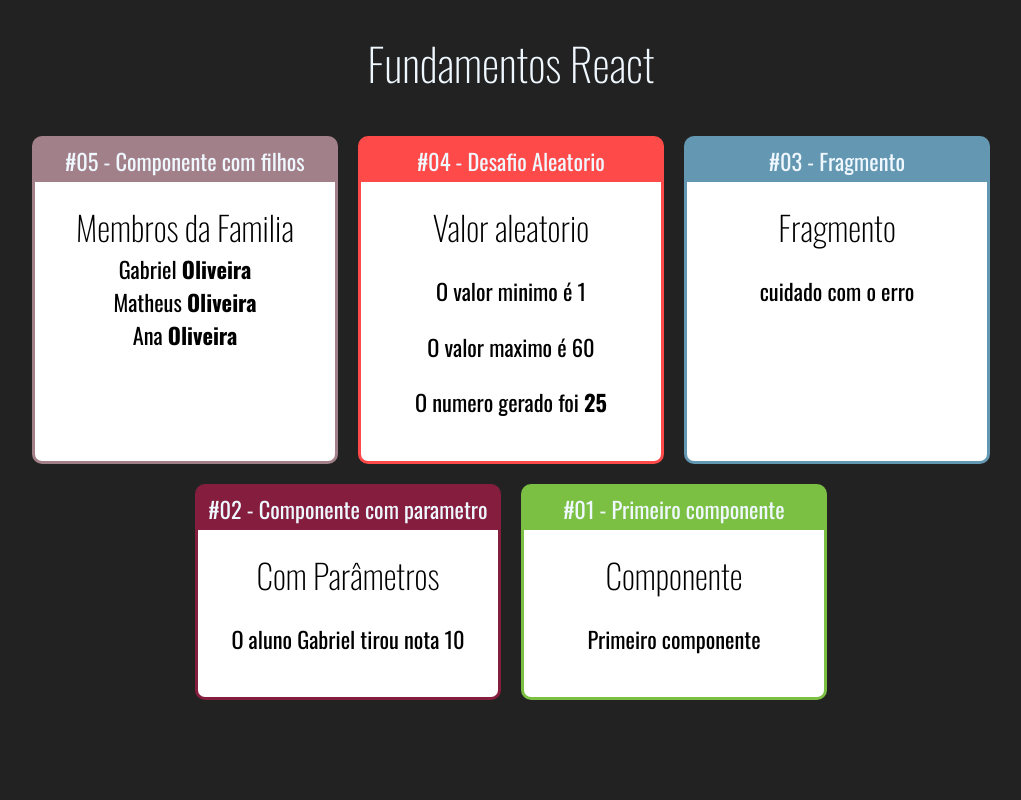
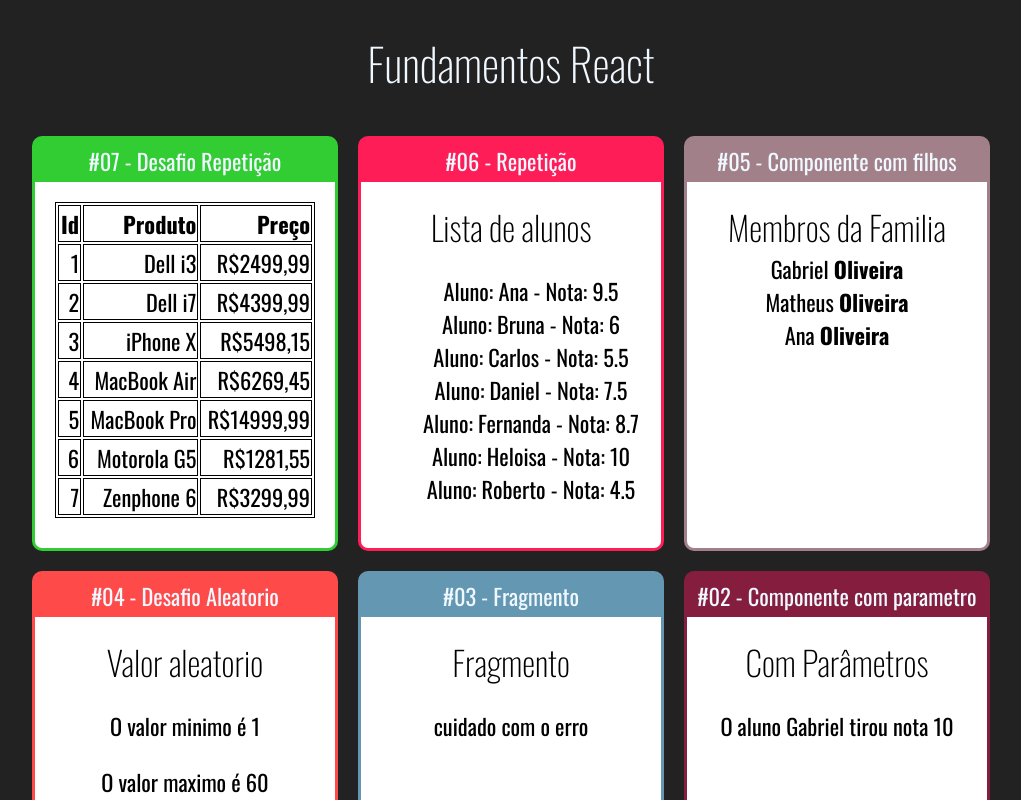
Before and after one commit to prgoliveira/React-COD3R, a React (Create React App) app in the folder fundamentos-react/: page / in a window 1280 px wide. Shown: the top 800 px of the page, without its empty margins (129-1150 px from the left). Built offline with nearby package versions, Linux system fonts and the light colour scheme.

Commit message:
Fazendo o desafio das repetiçoes

```diff
--- a/fundamentos-react/src/App.jsx
+++ b/fundamentos-react/src/App.jsx
@@ -2,6 +2,8 @@
 
 import './App.css'
 
+import ListaProdutos from './components/repeticao/ListaProdutos'
+import ListaAlunos from './components/repeticao/ListaAlunos'
 import FamiliaMembro from './components/basic/FamiliaMembro'
 import Familia from './components/basic/Familia'
 import Card from './components/layout/Card'
@@ -21,11 +23,19 @@
 
             <div className="Cards" >
 
+                <Card titulo="#07 - Desafio Repetição" color="#32CD32" >
+                    <ListaProdutos></ListaProdutos>
+                </Card>
+
+                <Card titulo="#06 - Repetição" color="#ff1d58" >
+                    <ListaAlunos></ListaAlunos>
+                </Card>
+
                 <Card titulo="#05 - Componente com filhos" color="#a28089" >
                     <Familia sobrenome="Oliveira">
-                        <FamiliaMembro nome="Gabriel"/>
-                        <FamiliaMembro nome="Matheus"/>
-                        <FamiliaMembro nome="Ana"/>
+                        <FamiliaMembro nome="Gabriel" />
+                        <FamiliaMembro nome="Matheus" />
+                        <FamiliaMembro nome="Ana" />
                     </Familia>
                 </Card>
 
--- /dev/null
+++ b/fundamentos-react/src/components/repeticao/ListaAlunos.jsx
@@ -0,0 +1,21 @@
+import React from 'react'
+import alunos from '../../data/alunos'
+
+export default props => {
+
+    const listaAlunos = alunos.map((aluno) => {
+        return (
+            <li key={aluno.id}>Aluno: {aluno.aluno} - Nota: {aluno.nota} </li>
+        )
+    })
+
+    return (
+        <div>
+            <h2>Lista de alunos</h2>
+            <ul style={ {listStyle: 'none'} }>
+                {listaAlunos}
+            </ul>
+        </div>
+    )
+
+}
--- /dev/null
+++ b/fundamentos-react/src/components/repeticao/ListaProdutos.css
@@ -0,0 +1,7 @@
+table{
+  width: 100%;
+}
+table, th, td {
+    border: 1px solid black;
+    text-align: end;
+  }
--- /dev/null
+++ b/fundamentos-react/src/components/repeticao/ListaProdutos.jsx
@@ -0,0 +1,31 @@
+import React from 'react'
+import produtos from '../../data/produtos'
+import './ListaProdutos.css'
+
+export default props => {
+
+    const listaProdutos = produtos.map((produto) => {
+        return (
+            <tr key={produto.id}>
+                <td>{produto.id}</td>
+                <td>{produto.produto}</td>
+                <td>R${produto.preco.toFixed(2).replace('.', ',')}</td>
+            </tr>
+        )
+    })
+
+    return (
+
+        <table>
+            <thead>
+                <th>Id</th>
+                <th>Produto</th>
+                <th>Preço</th>
+            </thead>
+            <tbody>
+                {listaProdutos}
+            </tbody>
+        </table>
+    )
+
+}
--- /dev/null
+++ b/fundamentos-react/src/data/alunos.js
@@ -0,0 +1,9 @@
+export default [
+    { id: 1, aluno: 'Ana', nota: 9.5 },
+    { id: 2, aluno: 'Bruna', nota: 6.0 },
+    { id: 3, aluno: 'Carlos', nota: 5.5 },
+    { id: 4, aluno: 'Daniel', nota: 7.5 },
+    { id: 5, aluno: 'Fernanda', nota: 8.7 },
+    { id: 6, aluno: 'Heloisa', nota: 10.0 },
+    { id: 7, aluno: 'Roberto', nota: 4.5 },
+]
--- /dev/null
+++ b/fundamentos-react/src/data/produtos.js
@@ -0,0 +1,9 @@
+export default [
+    { id: 1, produto: 'Dell i3', preco: 2499.99 },
+    { id: 2, produto: 'Dell i7', preco: 4399.99 },
+    { id: 3, produto: 'iPhone X', preco: 5498.15 },
+    { id: 4, produto: 'MacBook Air', preco: 6269.45 },
+    { id: 5, produto: 'MacBook Pro', preco: 14999.99 },
+    { id: 6, produto: 'Motorola G5', preco: 1281.55 },
+    { id: 7, produto: 'Zenphone 6', preco: 3299.99 },
+]
```
